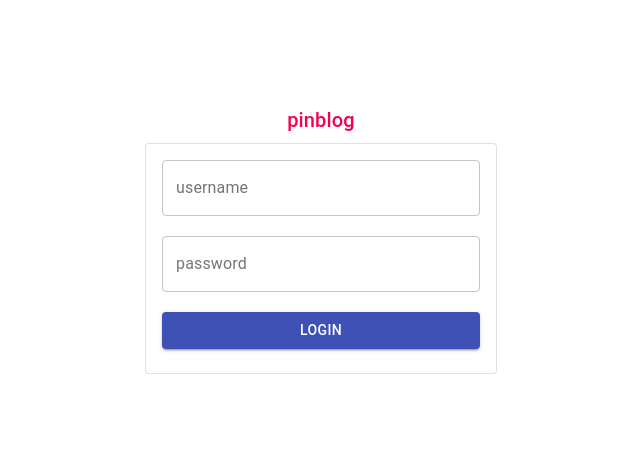
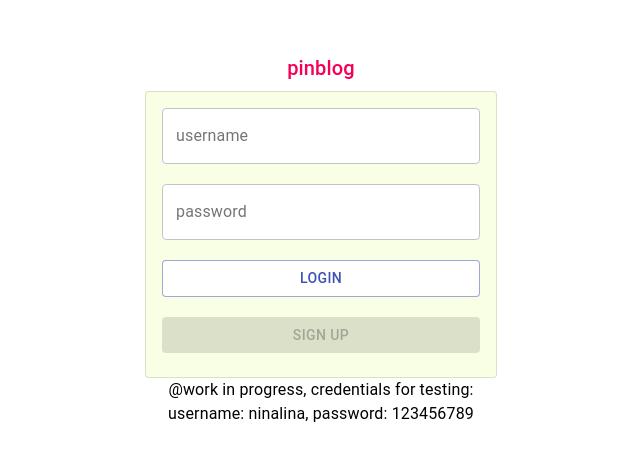
Before and after one commit to natasharp/pinblog, a React (Create React App) app in the folder client/: page /collection in a window 1280 px wide. Shown: the part 169-630 px from the top of the page, without its empty margins (319-959 px from the left). Built offline with nearby package versions, Linux system fonts and the light colour scheme; no server answers.

Commit message:
Add small CSS improvements

```diff
--- a/client/src/components/BlogCard.js
+++ b/client/src/components/BlogCard.js
@@ -8,18 +8,35 @@ import DeleteIcon from '@material-ui/icons/Delete'
 import FavoriteTwoToneIcon from '@material-ui/icons/FavoriteTwoTone'
 import LaunchIcon from '@material-ui/icons/Launch'
 import AlertDialog from './AlertDialog'
+import Comment from './Comment'
 
 const useStyle = makeStyles({
   cardStyle: {
-    minWidth: 250
+    backgroundColor: '#ffffff',
+    minWidth: 250,
   },
   cardHeaderStyle: {
     backgroundColor: '#e4eaf7',
-    color: '#f82257'
+    color: '#f82257',
+    border: 1,
+    borderStyle: 'solid',
+    borderRadius: 2,
+    borderColor: '#e4eaf7'
+  },
+  commentStyle: {
+    backgroundColor: '#f9ffe5',
+    color: 'text.secondary',
+    padding: 5,
+    marginTop: 5,
+    marginBottom: 5
   },
   iconButtonStyle: {
     paddingLeft: 5,
     paddingRight: 5
+  },
+  textFieldStyle: {
+    paddingTop: 5,
+    paddingBottom: 5
   }
 })
 
@@ -50,6 +67,8 @@ const BlogCard = ({ blog, user }) => {
     dispatch(updateBlog(returnedBlog))
   }
 
+
+
   return (
     <Card data-test-id="blog-card" className={classes.cardStyle}>
       <CardHeader
@@ -64,6 +83,7 @@ const BlogCard = ({ blog, user }) => {
       <CardContent
         data-test-id="card-content"
         className={classes.cardContentStyle}>
+        <Comment blog={blog} />
         <Box
           display="flex"
           alignItems="flex-end"
@@ -91,7 +111,7 @@ const BlogCard = ({ blog, user }) => {
           </CardActions>
         </Box>
       </CardContent>
-    </Card>
+    </Card >
   )
 }
 
--- a/client/src/components/BlogForm.js
+++ b/client/src/components/BlogForm.js
@@ -8,10 +8,17 @@ import { setNotification } from '../reducers/notificationReducer'
 
 const useStyle = makeStyles({
   cardStyle: {
-    minWidth: 350
+    minWidth: 350,
+    backgroundColor: '#f9ffe5'
   },
   cardContentStyle: {
     paddingBottom: 4,
+  },
+  textFieldStyle: {
+    backgroundColor: '#ffffff'
+  },
+  buttonStyle: {
+    backgroundColor: '#ffffff'
   }
 })
 
@@ -67,6 +74,7 @@ const BlogForm = ({ setTabValue }) => {
             <CardContent className={classes.cardContentStyle}>
               <TextField
                 data-test-id="title"
+                className={classes.textFieldStyle}
                 fullWidth
                 name="title"
                 type='text'
@@ -79,6 +87,7 @@ const BlogForm = ({ setTabValue }) => {
             <CardContent className={classes.cardContentStyle}>
               <TextField
                 data-test-id="author"
+                className={classes.textFieldStyle}
                 fullWidth
                 name="author"
                 type='text'
@@ -91,6 +100,7 @@ const BlogForm = ({ setTabValue }) => {
             <CardContent className={classes.cardContentStyle}>
               <TextField
                 data-test-id="url"
+                className={classes.textFieldStyle}
                 fullWidth
                 name="url"
                 type="url"
@@ -103,8 +113,9 @@ const BlogForm = ({ setTabValue }) => {
             <CardContent className={classes.cardContentStyle}>
               <Button
                 data-test-id="create-button"
+                className={classes.buttonStyle}
                 fullWidth
-                variant="contained"
+                variant="outlined"
                 color="primary"
                 type="submit">
                 pin
--- a/client/src/components/LoginForm.js
+++ b/client/src/components/LoginForm.js
@@ -11,10 +11,17 @@ import Notification from './Notification'
 
 const useStyle = makeStyles({
   cardStyle: {
-    minWidth: 350
+    minWidth: 350,
+    backgroundColor: '#f9ffe5'
   },
   cardContentStyle: {
     paddingBottom: 4,
+  },
+  textFieldStyle: {
+    backgroundColor: '#ffffff'
+  },
+  buttonStyle: {
+    backgroundColor: '#ffffff'
   }
 })
 
@@ -58,6 +65,7 @@ const LoginForm = ({ notification }) => {
         <form onSubmit={submit}>
           <CardContent className={classes.cardContentStyle}>
             <TextField
+              className={classes.textFieldStyle}
               data-test-id='username-input'
               fullWidth
               name='Username'
@@ -70,6 +78,7 @@ const LoginForm = ({ notification }) => {
           </CardContent>
           <CardContent className={classes.cardContentStyle}>
             <TextField
+              className={classes.textFieldStyle}
               fullWidth
               data-test-id='password-input'
               name='Password'
@@ -83,16 +92,28 @@ const LoginForm = ({ notification }) => {
           <CardContent className={classes.cardContentStyle}>
             <Button
               data-test-id='login-button'
+              className={classes.buttonStyle}
               fullWidth
-              variant='contained'
+              variant='outlined'
               color='primary'
               type='submit'>
               LOGIN
             </Button>
           </CardContent>
+          <CardContent className={classes.cardContentStyle}>
+            <Button
+              data-test-id='signup-button'
+              fullWidth
+              variant='contained'
+              disabled>
+              SIGN UP
+            </Button>
+          </CardContent>
         </form>
         {notification ? <Notification message={notification.message} isError={notification.isError} /> : null}
       </Card>
+      <Typography>@work in progress, credentials for testing: </Typography>
+      <Typography>username: ninalina, password: 123456789</Typography>
     </Grid >
   )
 }
```
